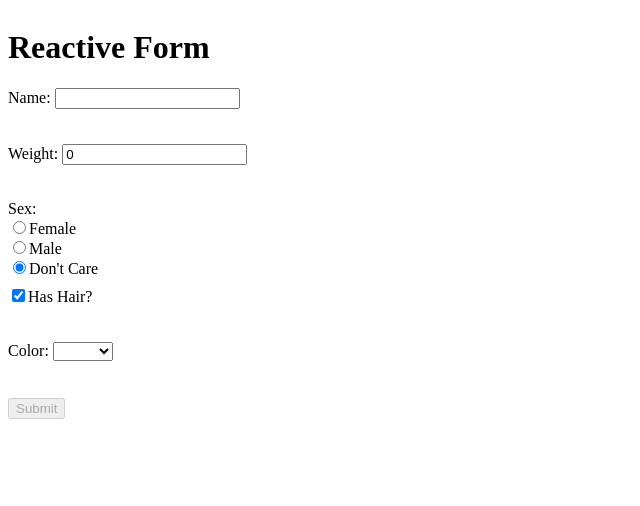
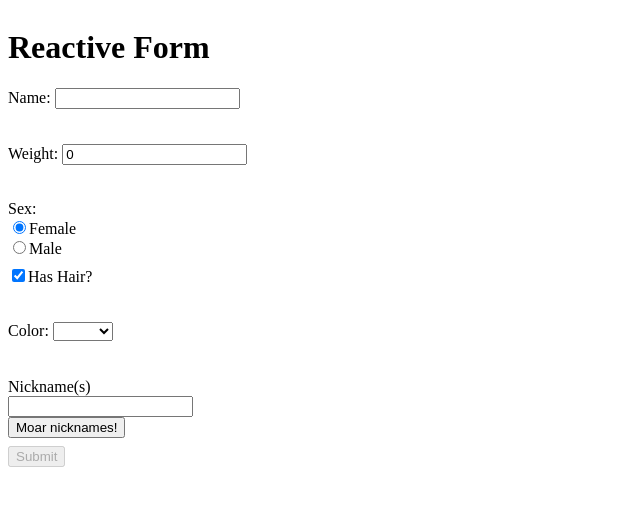
Before and after one commit to hillrw3/angular-reactive-forms, an Angular app: page / in a window 1280 px wide. Shown: the top 506 px of the page, without its empty margins (0-640 px from the left). Built offline with nearby package versions, Linux system fonts and the light colour scheme.

Commit message:
Add nicknames to form

```diff
--- a/src/app/reactive-form/reactive-form.component.html
+++ b/src/app/reactive-form/reactive-form.component.html
@@ -25,15 +25,11 @@
           <input type="radio" id="sex__male" formControlName="sex" value="male">
           <label for="sex__male">Male</label>
         </div>
-        <div>
-          <input type="radio" id="sex__no-preference" formControlName="sex" value="noPreference">
-          <label for="sex__no-preference">Don't Care</label>
-        </div>
       </label>
     </div>
 
     <div class="form-group">
-        <input id="has-hair" type="checkbox" formControlName="hasHair">
+      <input id="has-hair" type="checkbox" formControlName="hasHair">
       <label for="has-hair">Has Hair?</label>
     </div>
 
@@ -44,6 +40,17 @@
         <option *ngFor="let color of coatColors" [value]="color">{{color}}</option>
       </select>
     </div>
+
+    <div class="form-group" formArrayName="nicknames">
+      <div>Nickname(s)</div>
+      <div *ngFor="let nickname of nicknames.controls; let i=index">
+        <label>
+          <input type="text" [formControlName]="i">
+        </label>
+      </div>
+      <button (click)="addNickname()">Moar nicknames!</button>
+    </div>
+
     <button type="submit" [disabled]="form.invalid">Submit</button>
   </form>
 </div>
--- a/src/app/reactive-form/reactive-form.component.ts
+++ b/src/app/reactive-form/reactive-form.component.ts
@@ -1,5 +1,5 @@
 import {Component, OnInit} from '@angular/core'
-import {FormBuilder, FormGroup, Validators} from '@angular/forms'
+import {FormArray, FormBuilder, FormGroup, Validators} from '@angular/forms';
 import {CoatColor} from '../dog'
 
 @Component({
@@ -23,20 +23,27 @@ export class ReactiveFormComponent implements OnInit {
     console.log(this.form.value)
   }
 
+  get nicknames(): FormArray {
+    return this.form.get('nicknames') as FormArray
+  }
+
   private createForm() {
     this.form = this.formBuilder.group({
       name: ['', Validators.required],
-      sex: 'noPreference',
+      sex: 'female',
       weight: 0,
       hasHair: true,
-      coatColor: [null, Validators.required]
+      coatColor: [null, Validators.required],
+      nicknames: this.formBuilder.array([
+        this.formBuilder.control('')
+      ])
     })
   }
 
   private connectCoatColorToHasHair() {
-    this.form.get('hasHair').valueChanges.subscribe(hasHair => {
+    this.form.get('hasHair').valueChanges.subscribe((hasHairValue: boolean) => {
       const coatColor = this.form.get('coatColor')
-      if (hasHair) {
+      if (hasHairValue) {
         coatColor.enable()
         coatColor.setValidators(Validators.required)
       } else {
@@ -46,4 +53,8 @@ export class ReactiveFormComponent implements OnInit {
       coatColor.updateValueAndValidity()
     })
   }
+
+  addNickname() {
+    this.nicknames.push(this.formBuilder.control(''))
+  }
 }
```
Also changed, not shown: 1 other file (tests, documents, lock files or other folders).
